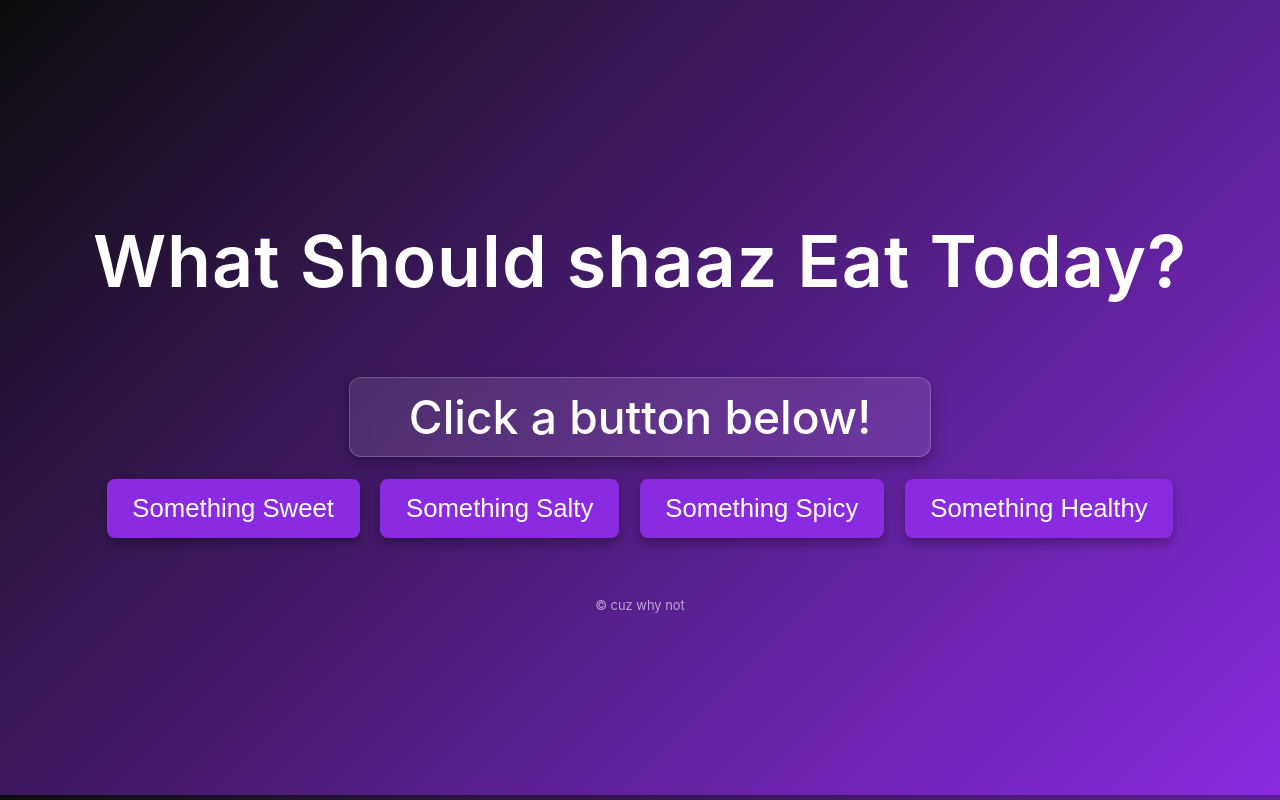
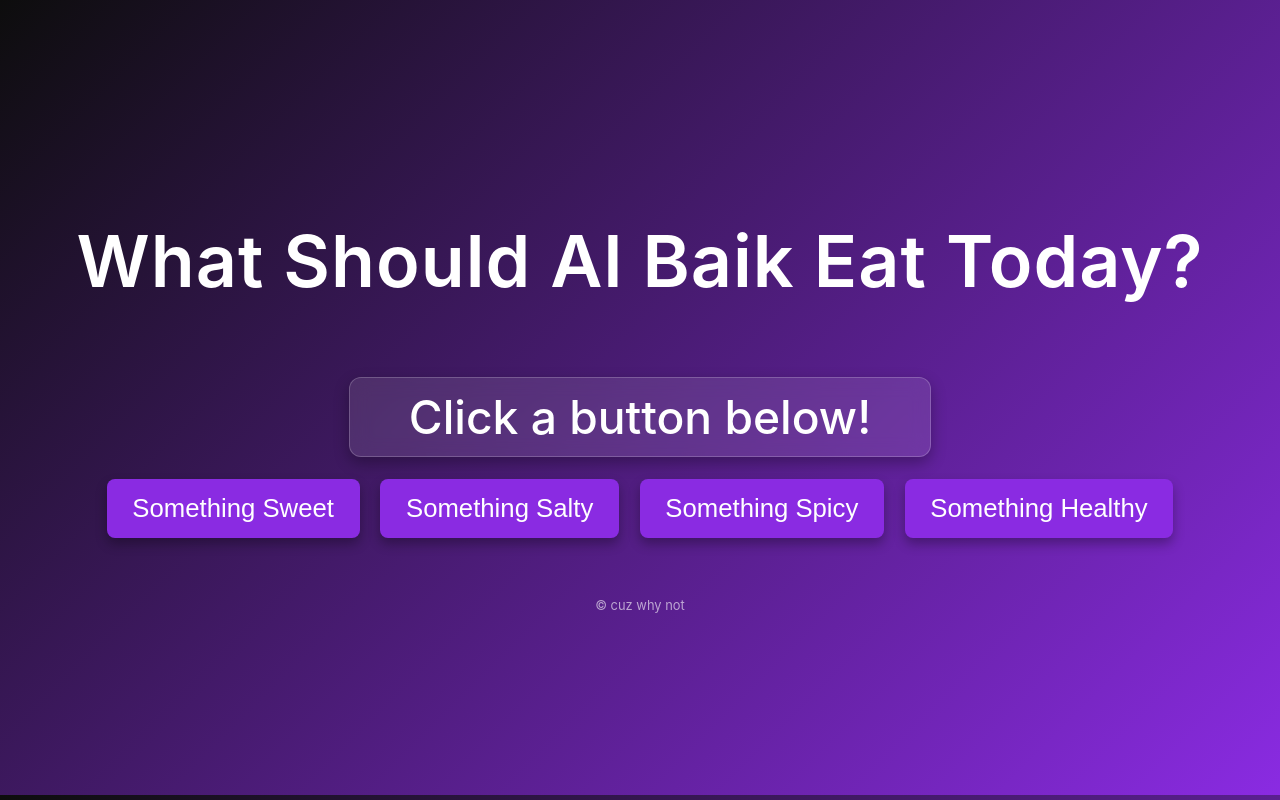
Before and after one commit to FahadNawazKhan/Whatshouldieattoday, a plain HTML site: page index.html in a window 1280 px wide. Drawn offline with Linux system fonts and the light colour scheme.

Commit message:
Update index.html

```diff
--- a/index.html
+++ b/index.html
@@ -9,7 +9,7 @@
 </head>
 <body>
     <header>
-        <h1>What Should <span id="name">shaaz</span> Eat Today?</h1>
+        <h1>What Should <span id="name">Al Baik</span> Eat Today?</h1>
     </header>
     <main>
         <div id="food-box">Click a button below!</div>
```
